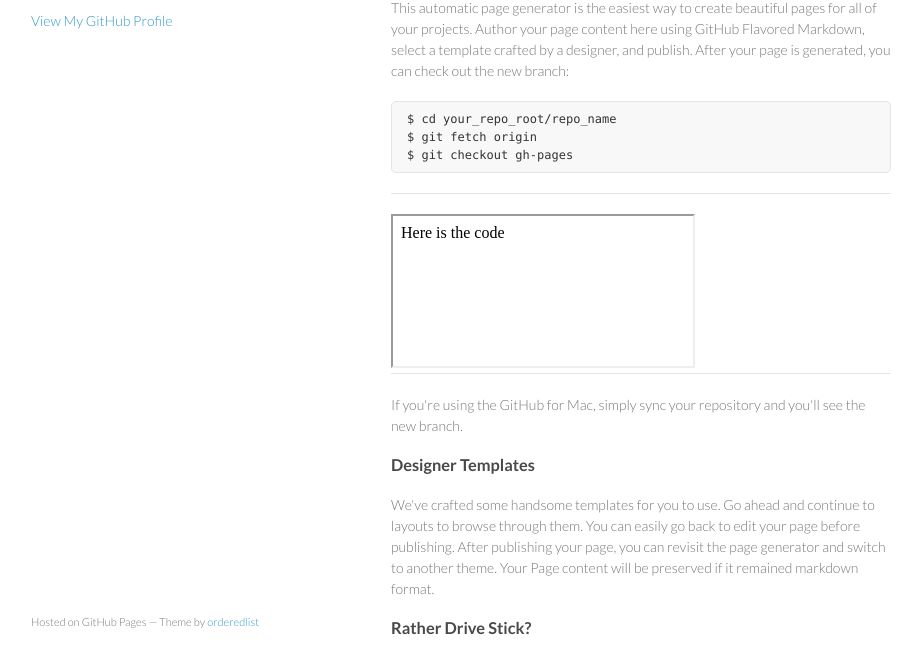
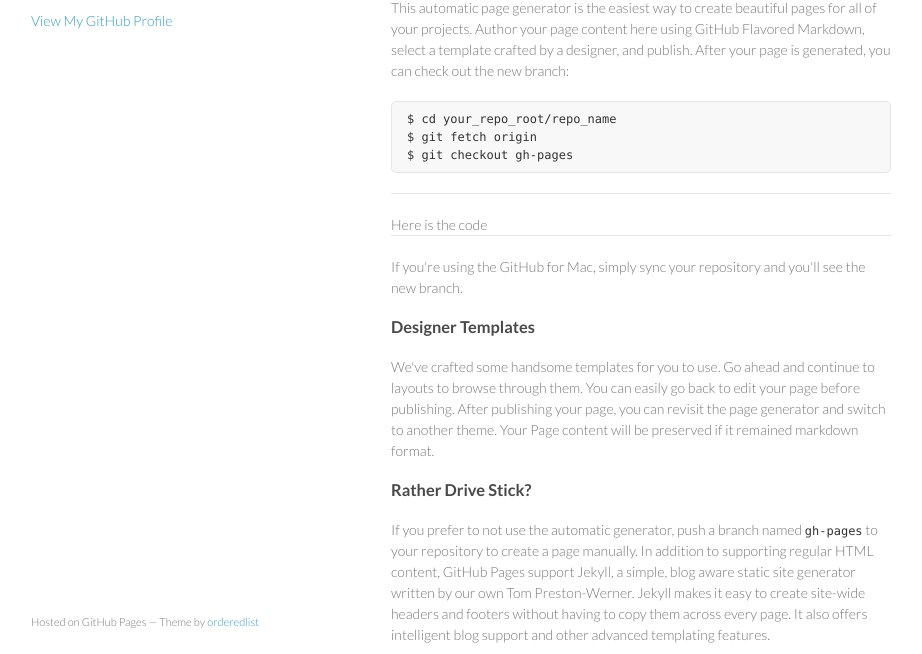
Before and after one commit to ricardotaborda/ricardotaborda.github.io, a plain HTML site: page index.html in a window 1280 px wide. Shown: the part 99-753 px from the top of the page, without its empty margins (179-1101 px from the left). Drawn offline with nearby package versions, Linux system fonts and the light colour scheme; files that its build step writes are made by us from their sources.

Commit message:
trying ssi

```diff
--- a/index.html
+++ b/index.html
@@ -34,7 +34,7 @@ $ git checkout gh-pages
 </code></pre>
 
 <hr>
-<iframe src="foo.html"></iframe>
+<!--#include virtual="./foo.html" -->
 <hr>
 
 <p>If you're using the GitHub for Mac, simply sync your repository and you'll see the new branch.</p>
```
Also changed, not shown: 1 other file.
